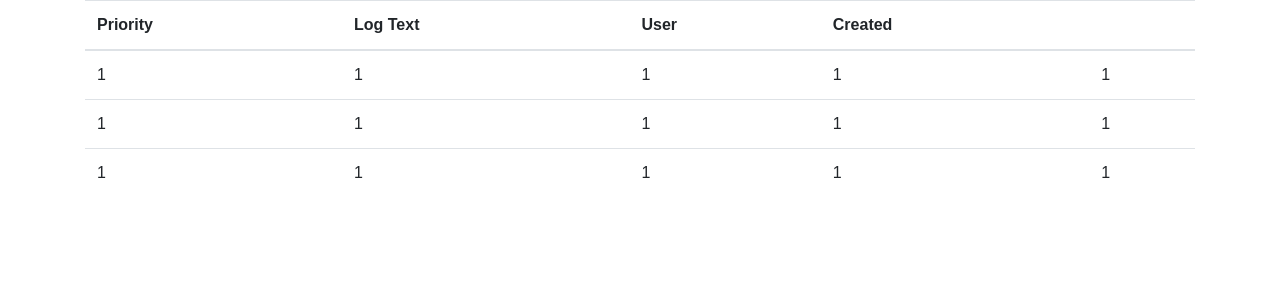
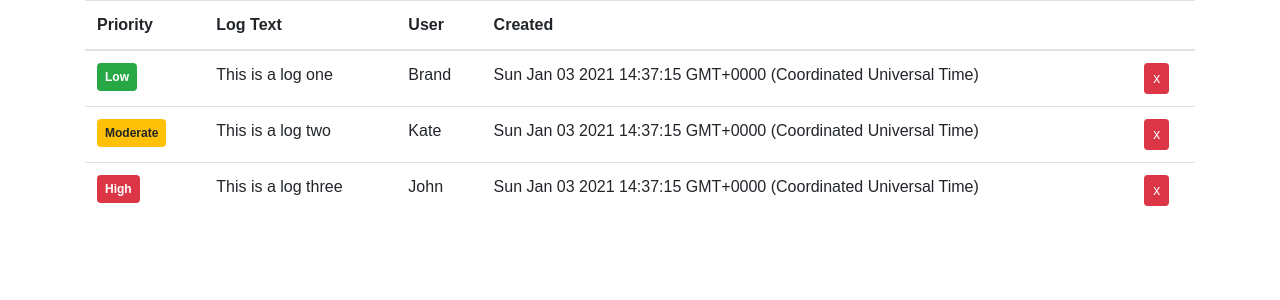
Before and after one commit to arnold-martinez/simple-electron-react, a React app: page / in a window 1280 px wide. Shown: the top 300 px of the page. Built offline with nearby package versions, Linux system fonts and the light colour scheme; the HTML template or start-up script is replaced by a standard one.

Commit message:
LogItem component

```diff
--- a/src/components/App.js
+++ b/src/components/App.js
@@ -6,21 +6,21 @@ import LogItem from "./LogItem";
 const App = () => {
 	const [logs, setLogs] = useState([
 		{
-			id: 1,
+			_id: 1,
 			text: 'This is a log one',
 			priority: 'low',
 			user: 'Brand',
 			created: new Date().toString()
 		},
 		{
-			id: 2,
+			_id: 2,
 			text: 'This is a log two',
 			priority: 'moderate',
 			user: 'Kate',
 			created: new Date().toString()
 		},
 		{
-			id: 3,
+			_id: 3,
 			text: 'This is a log three',
 			priority: 'high',
 			user: 'John',
@@ -37,12 +37,12 @@ const App = () => {
 						<th>Log Text</th>
 						<th>User</th>
 						<th>Created</th>
-						<th> </th>
+						<th></th>
 					</tr>
 				</thead>
 				<tbody>
 					{ logs.map((log) => (
-						<LogItem />
+						<LogItem key={log._id} log={log}/>
 					)) }
 				</tbody>
 			</Table>
--- a/src/components/LogItem.js
+++ b/src/components/LogItem.js
@@ -1,13 +1,31 @@
 import React from "react";
+import Button from 'react-bootstrap/Button';
+import Badge from 'react-bootstrap/Badge'
 
-const LogItem = () => {
+const LogItem = ({ log: { _id, priority, user, text, created  } }) => {
+    const setVariant = () => {
+        if (priority === 'high') {
+            return 'danger'
+        } else if (priority === 'moderate') {
+            return 'warning'
+        } else {
+            return 'success'
+        }
+    }
+
     return (
         <tr>
-            <td>1</td>
-            <td>1</td>
-            <td>1</td>
-            <td>1</td>
-            <td>1</td>
+            <td><Badge variant={setVariant()} className='p-2'>
+                {priority.charAt(0).toUpperCase() + priority.slice(1)}
+            </Badge></td>
+            <td>{text}</td>
+            <td>{user}</td>
+            <td>{created}</td>
+            <td>
+                <Button variant='danger' size='sm'>
+                    x
+                </Button>
+            </td>
         </tr>
     )
 }
```
